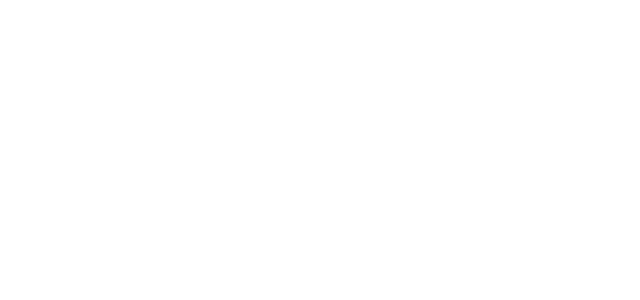
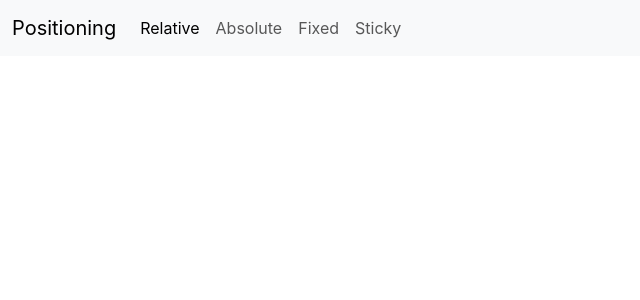
Before and after one commit to leonsuaren/position-property, a React (Create React App) app: page / in a window 1280 px wide. Shown: the top 300 px of the page, without its empty margins (0-640 px from the left). Built offline with nearby package versions, Linux system fonts and the light colour scheme.

Commit message:
added bootstrap to the project and created navbar

```diff
--- a/package.json
+++ b/package.json
@@ -8,6 +8,7 @@
     "@testing-library/user-event": "^13.5.0",
     "react": "^18.2.0",
     "react-dom": "^18.2.0",
+    "react-router-dom": "^6.6.2",
     "react-scripts": "5.0.1",
     "web-vitals": "^2.1.4"
   },
--- a/public/index.html
+++ b/public/index.html
@@ -15,6 +15,8 @@
       user's mobile device or desktop. See https://developers.google.com/web/fundamentals/web-app-manifest/
     -->
     <link rel="manifest" href="%PUBLIC_URL%/manifest.json" />
+    <link href="https://cdn.jsdelivr.net/npm/bootstrap@5.3.0-alpha1/dist/css/bootstrap.min.css" rel="stylesheet" integrity="sha384-GLhlTQ8iRABdZLl6O3oVMWSktQOp6b7In1Zl3/Jr59b6EGGoI1aFkw7cmDA6j6gD" crossorigin="anonymous">
+<script src="https://cdn.jsdelivr.net/npm/bootstrap@5.3.0-alpha1/dist/js/bootstrap.bundle.min.js" integrity="sha384-w76AqPfDkMBDXo30jS1Sgez6pr3x5MlQ1ZAGC+nuZB+EYdgRZgiwxhTBTkF7CXvN" crossorigin="anonymous"></script>
     <!--
       Notice the use of %PUBLIC_URL% in the tags above.
       It will be replaced with the URL of the `public` folder during the build.
@@ -39,5 +41,7 @@
       To begin the development, run `npm start` or `yarn start`.
       To create a production bundle, use `npm run build` or `yarn build`.
     -->
+    <script src="https://cdn.jsdelivr.net/npm/@popperjs/core@2.11.6/dist/umd/popper.min.js" integrity="sha384-oBqDVmMz9ATKxIep9tiCxS/Z9fNfEXiDAYTujMAeBAsjFuCZSmKbSSUnQlmh/jp3" crossorigin="anonymous"></script>
+<script src="https://cdn.jsdelivr.net/npm/bootstrap@5.3.0-alpha1/dist/js/bootstrap.min.js" integrity="sha384-mQ93GR66B00ZXjt0YO5KlohRA5SY2XofN4zfuZxLkoj1gXtW8ANNCe9d5Y3eG5eD" crossorigin="anonymous"></script>
   </body>
 </html>
--- a/src/App.js
+++ b/src/App.js
@@ -1,10 +1,10 @@
-import logo from './logo.svg';
 import './App.css';
+import { Navbar } from './components/navbar';
 
 function App() {
   return (
     <div className="App">
-
+      <Navbar />
     </div>
   );
 }
--- /dev/null
+++ b/src/components/navbar/Navbar.jsx
@@ -0,0 +1,30 @@
+import React from 'react';
+
+export const Navbar = () => {
+  return (
+    <nav class="navbar navbar-expand-lg bg-body-tertiary">
+      <div class="container-fluid">
+        <a class="navbar-brand" href="#">Positioning</a>
+        <button class="navbar-toggler" type="button" data-bs-toggle="collapse" data-bs-target="#navbarNav" aria-controls="navbarNav" aria-expanded="false" aria-label="Toggle navigation">
+          <span class="navbar-toggler-icon"></span>
+        </button>
+        <div class="collapse navbar-collapse" id="navbarNav">
+          <ul class="navbar-nav">
+            <li class="nav-item">
+              <a class="nav-link active" aria-current="page" href="#">Relative</a>
+            </li>
+            <li class="nav-item">
+              <a class="nav-link" href="#">Absolute</a>
+            </li>
+            <li class="nav-item">
+              <a class="nav-link" href="#">Fixed</a>
+            </li>
+            <li class="nav-item">
+              <a class="nav-link" href="#">Sticky</a>
+            </li>
+          </ul>
+        </div>
+      </div>
+    </nav>
+  )
+}
--- /dev/null
+++ b/src/components/navbar/index.js
@@ -0,0 +1 @@
+export { Navbar } from './Navbar';
```
Also changed, not shown: 1 other file (tests, documents, lock files or other folders).
